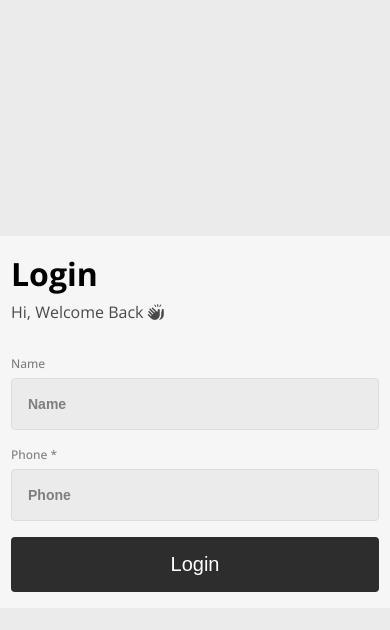
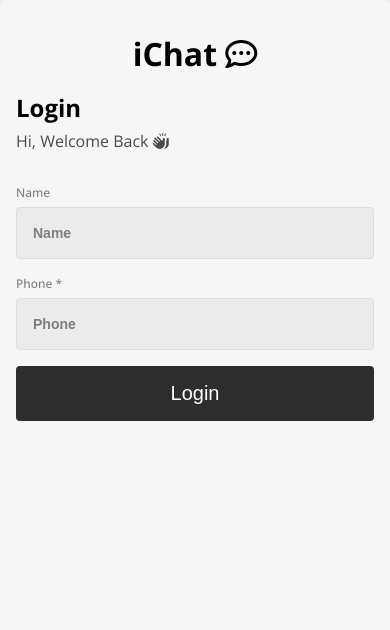
Before and after one commit to codewithsritam/chat-websocket, a website: page public/index.html in a window 390 px wide. Drawn offline with nearby package versions, Linux system fonts and the light colour scheme; no server answers.

Commit message:
Enhance login page layout with updated heading and improved styling for better user experience

```diff
--- a/public/index.html
+++ b/public/index.html
@@ -15,7 +15,11 @@
 
 <body>
     <div class="login-container">
-        <h1>Login</h1>
+        <h1 class="heading">
+            iChat
+            <span><i class="fa-regular fa-comment-dots"></i></span>
+        </h1>
+        <h2>Login</h2>
         <p>Hi, Welcome Back <i class="fa-solid fa-hands-clapping"></i></p>
         <form class="login-form fColumn" id="Login" autocomplete="off">
             <div class="fColumn">
--- a/public/style.css
+++ b/public/style.css
@@ -134,12 +134,19 @@ body{
     color: #bbb;
 }
 @media screen and (min-width: 20rem) and (max-width: 30rem){
+    body{
+        display: unset;
+    }
+    .login-container{
+        width: 100% !important;
+        height: 100vh;
+    }
     .heading{
         margin: 1rem 0;
     }
     .message-container{
         width: 100%;
-        height: calc(100vh / 1.5);
+        height: calc(100vh / 1.2);
     }
     .message-form{
         width: 100%;
```
Also changed, not shown: public/main.html (+1 -5 lines).
